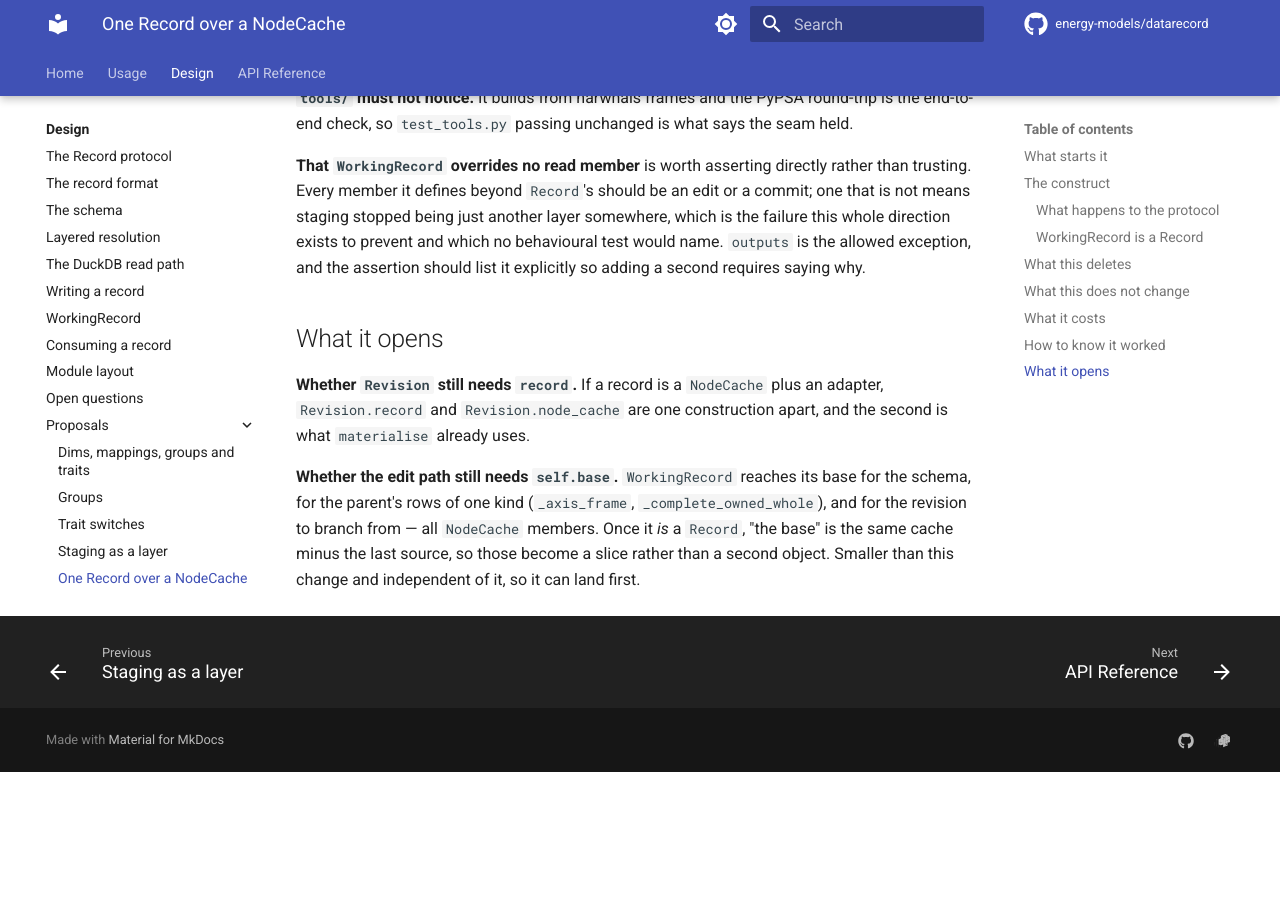
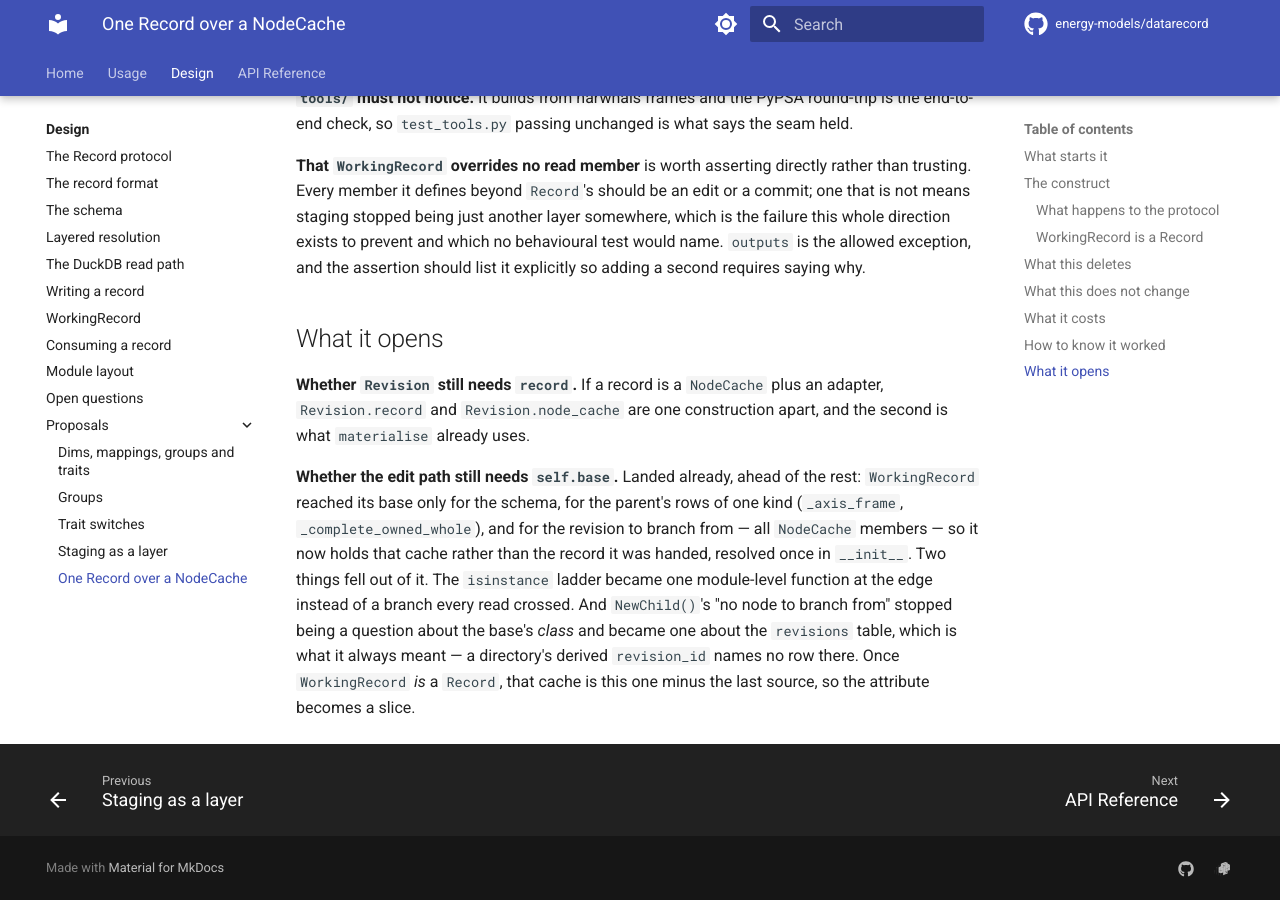
Before and after one commit to energy-models/datarecord, an MkDocs documentation site: the page built from docs/design/proposals/one-record-over-a-node-cache.md, in a window 1280 px wide and 900 px high, scrolled down 4447 px. Built offline with MkDocs 1.6.1 and Material for MkDocs 9.7.7, drawn with Linux system fonts in a browser that asks for light colours; comment, search, counter and statistics services are not loaded; before the commit the page ends 5219 px from its top, so only the background shows below that.

Commit message:
docs: record that the self.base cleanup landed
It was the proposal's "what it opens" bullet saying it could land first, so
the page now says what it did rather than still posing the question.

Co-Authored-By: Claude Opus 5 (1M context) <noreply@anthropic.com>

```diff
--- a/docs/design/proposals/one-record-over-a-node-cache.md
+++ b/docs/design/proposals/one-record-over-a-node-cache.md
@@ -114,4 +114,4 @@ Two constraints this puts on the base class, neither of which is an obstacle:
 
 **Whether `Revision` still needs `record`.** If a record is a `NodeCache` plus an adapter, `Revision.record` and `Revision.node_cache` are one construction apart, and the second is what `materialise` already uses.
 
-**Whether the edit path still needs `self.base`.** `WorkingRecord` reaches its base for the schema, for the parent's rows of one kind (`_axis_frame`, `_complete_owned_whole`), and for the revision to branch from — all `NodeCache` members. Once it _is_ a `Record`, "the base" is the same cache minus the last source, so those become a slice rather than a second object. Smaller than this change and independent of it, so it can land first.
+**Whether the edit path still needs `self.base`.** Landed already, ahead of the rest: `WorkingRecord` reached its base only for the schema, for the parent's rows of one kind (`_axis_frame`, `_complete_owned_whole`), and for the revision to branch from — all `NodeCache` members — so it now holds that cache rather than the record it was handed, resolved once in `__init__`. Two things fell out of it. The `isinstance` ladder became one module-level function at the edge instead of a branch every read crossed. And `NewChild()`'s "no node to branch from" stopped being a question about the base's _class_ and became one about the `revisions` table, which is what it always meant — a directory's derived `revision_id` names no row there. Once `WorkingRecord` _is_ a `Record`, that cache is this one minus the last source, so the attribute becomes a slice.
```
